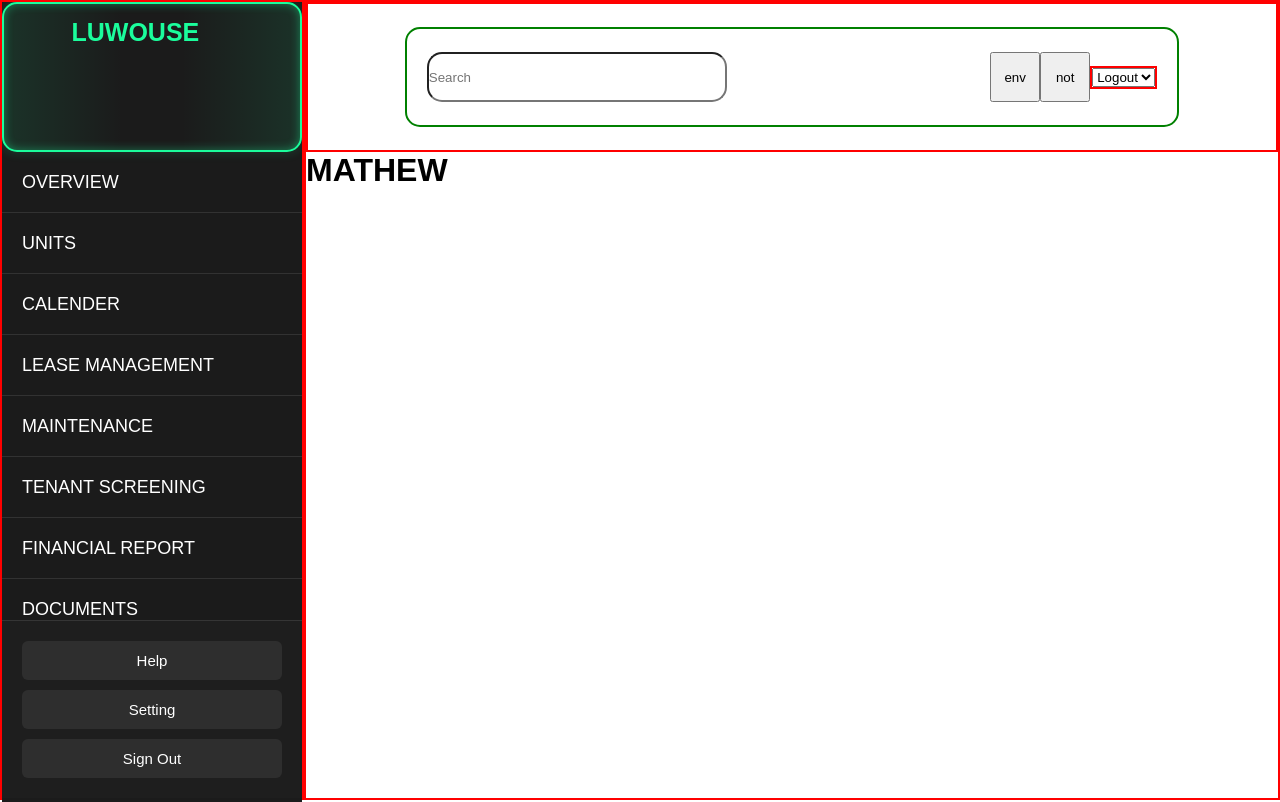
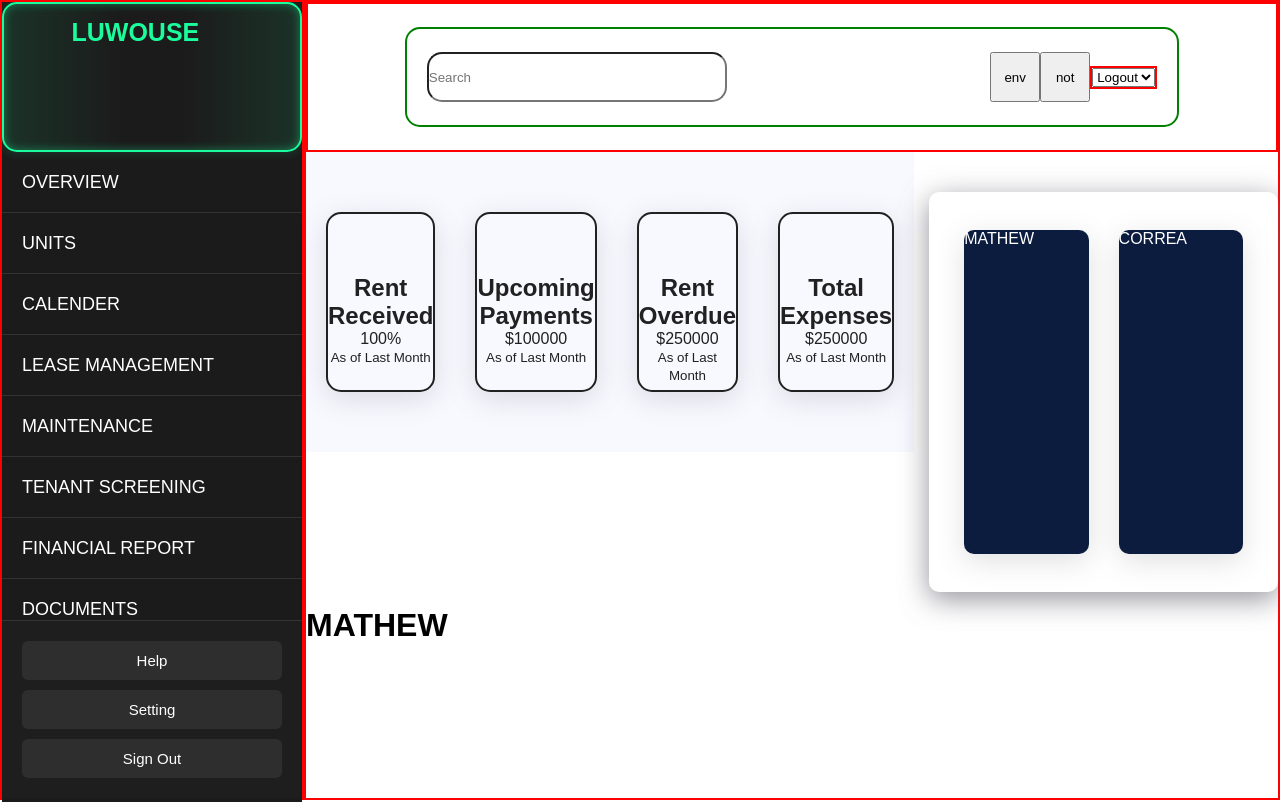
Before and after one commit to Correa95/Property-Management-System, a React (Vite) app in the folder client-side/: page / in a window 1280 px wide. Built offline with nearby package versions, Linux system fonts and the light colour scheme.

Commit message:
styling the side bar

```diff
--- a/client-side/src/Components/OverView.css
+++ b/client-side/src/Components/OverView.css
@@ -6,7 +6,7 @@
 .container {
   display: grid;
   grid-template-columns: repeat(2, 1fr);
-  gap: 1rem;
+  gap: 15px;
 }
 
 /* .box {
--- a/client-side/src/Components/Overview.jsx
+++ b/client-side/src/Components/Overview.jsx
@@ -1,18 +1,17 @@
-// import Analysis from "./Analysis";
-// import Charts from "./Charts";
-// import RecentTransaction from "./RecentTransaction";
+import Analysis from "./Analysis";
+import Charts from "./Charts";
+import RecentTransaction from "./RecentTransaction";
 import NaveBar from "./NavBar";
 import "./OverView.css";
 function OverView() {
   return (
     <div className="overViewContainer">
       <NaveBar />
-      {/* <div className="container">
+      <div className="container">
         <Analysis />
         <Charts />
         <RecentTransaction />
-        <RecentTransaction />
-      </div> */}
+      </div>
 
       <h1>MATHEW</h1>
     </div>
```
